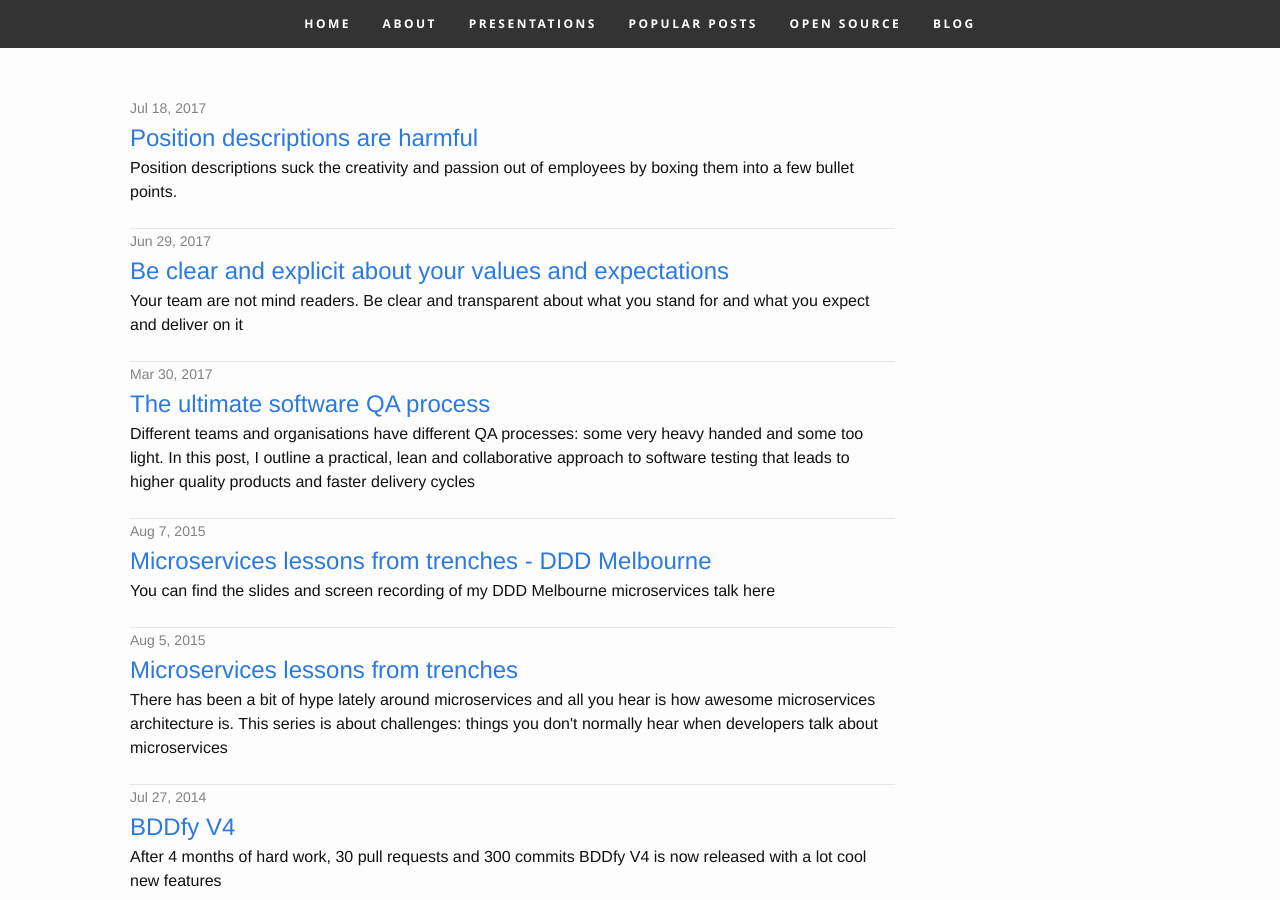
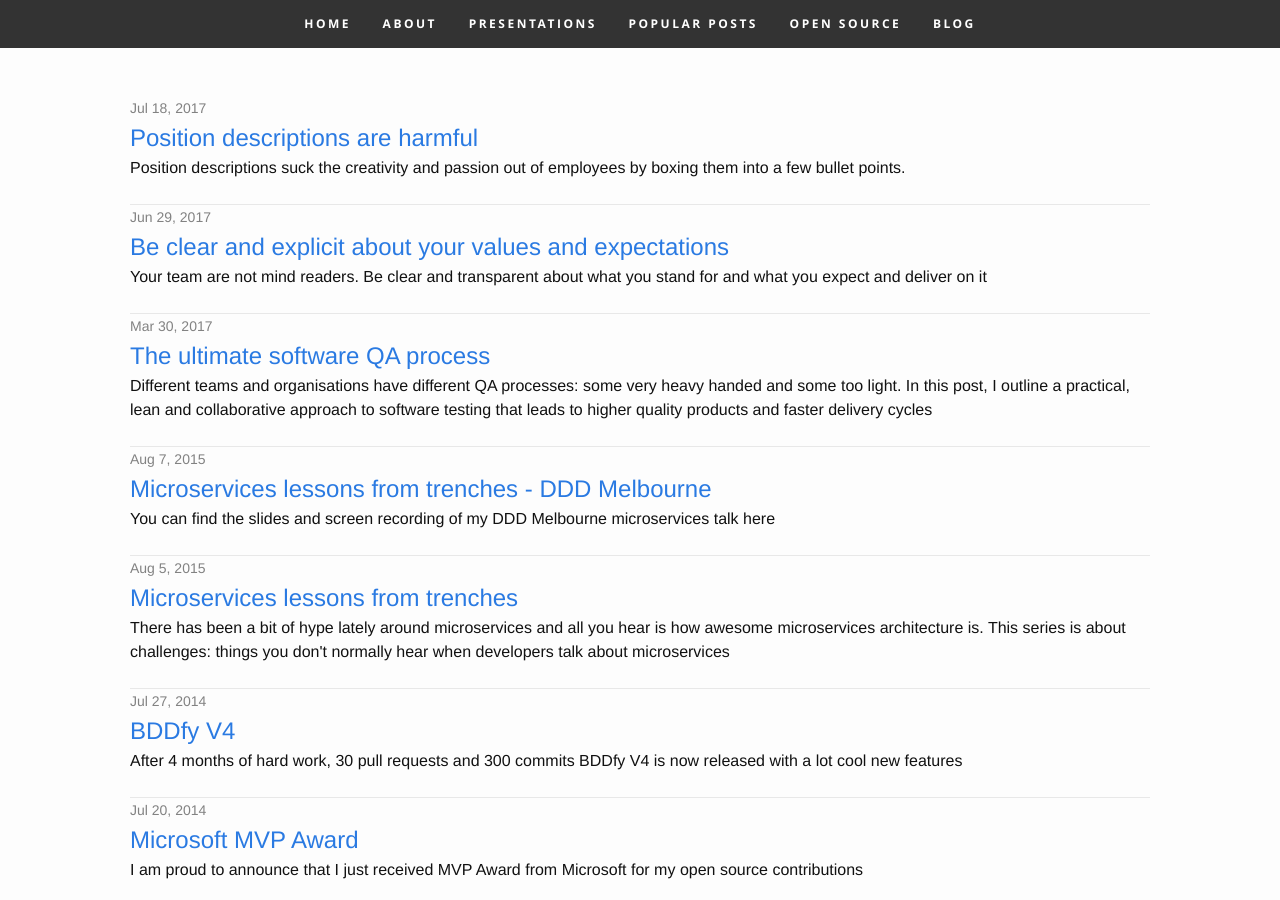
Before and after one commit to MehdiK/mehdik.github.io, a Jekyll site: the page built from blog.html, in a window 1280 px wide and 900 px high. Built offline with Jekyll 4.4.1, drawn with Linux system fonts in a browser that asks for light colours; nearby versions of some CDN libraries; comment, search, counter and statistics services are not loaded.

Commit message:
Increased the blog page column size

```diff
--- a/blog.html
+++ b/blog.html
@@ -4,7 +4,7 @@ layout: default
 
 <section id="blog">
   <div class="row">
-    <div class="nine columns">
+    <div class="twelve columns">
       {% for post in site.posts %}
         <div class="row post">
           <span class="post-meta">{{ post.date | date: "%b %-d, %Y" }}</span>
```
